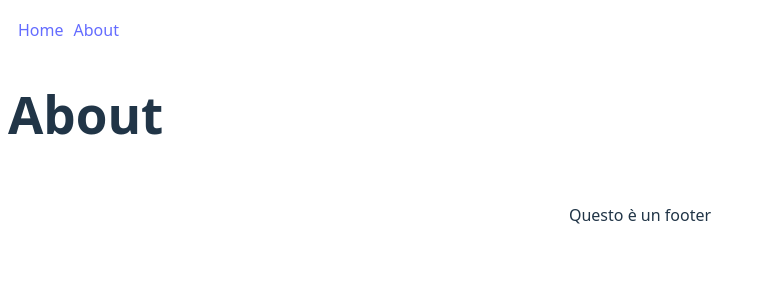
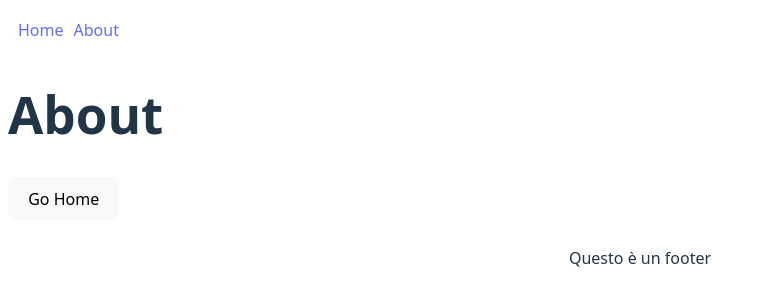
Before and after one commit to fedgreco/MiaTech, a React (Vite) app in the folder new-project/: page /about in a window 1280 px wide. Shown: the top 306 px of the page, without its empty margins (0-766 px from the left). Built offline with nearby package versions, Linux system fonts and the light colour scheme; no server answers.

Commit message:
aggiungi navigazione programmata con useNavigate

```diff
--- a/new-project/src/pages/About.jsx
+++ b/new-project/src/pages/About.jsx
@@ -1,8 +1,18 @@
+import { useNavigate } from "react-router-dom";
+
 const About = () => {
+
+    const navigate = useNavigate();
+
+    const handleGoHome = () => {
+        navigate("/");
+    }
+
 
     return (
         <>
             <h1>About</h1>
+            <button onClick={handleGoHome}>Go Home</button>
         </>
     )
 }
```
